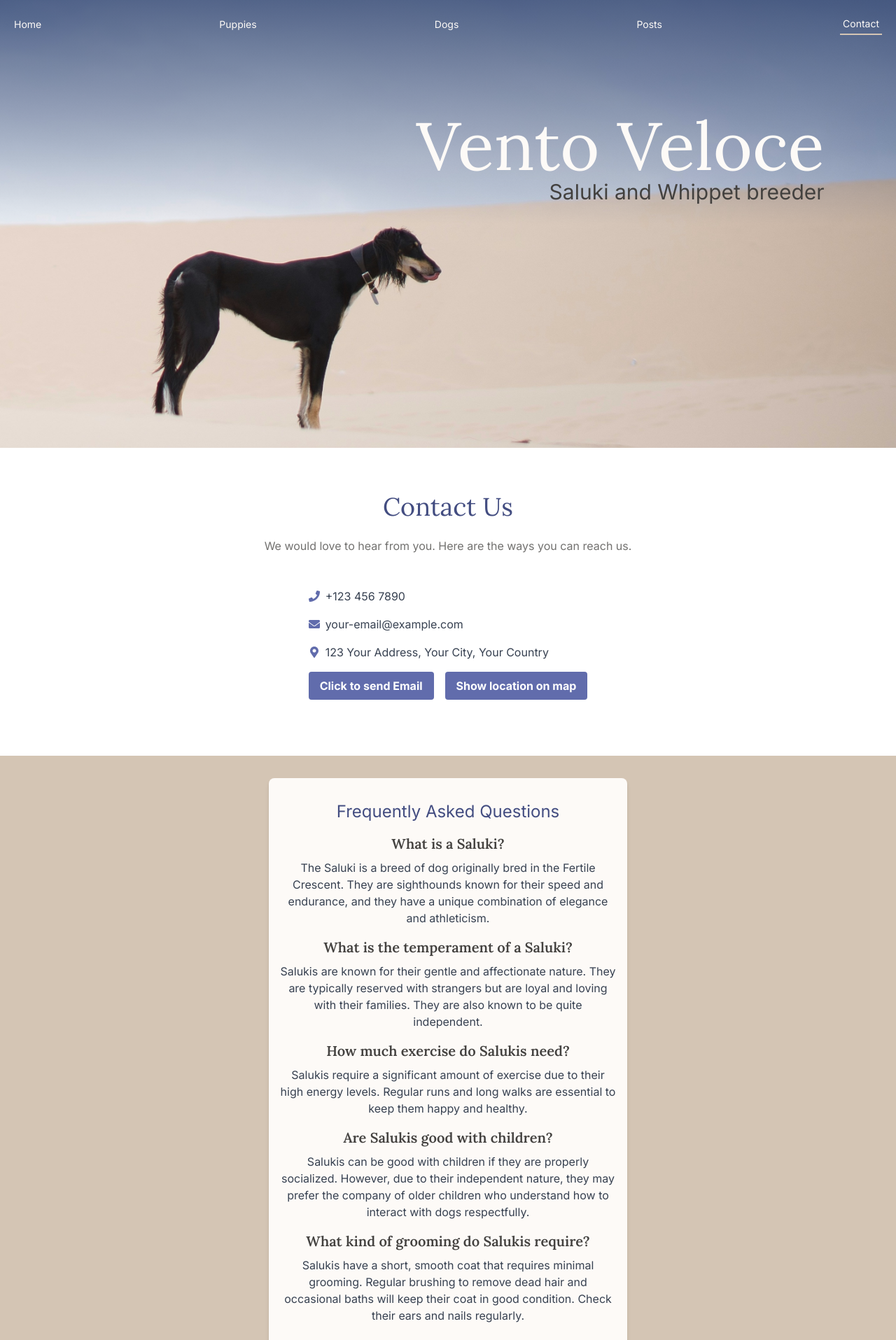
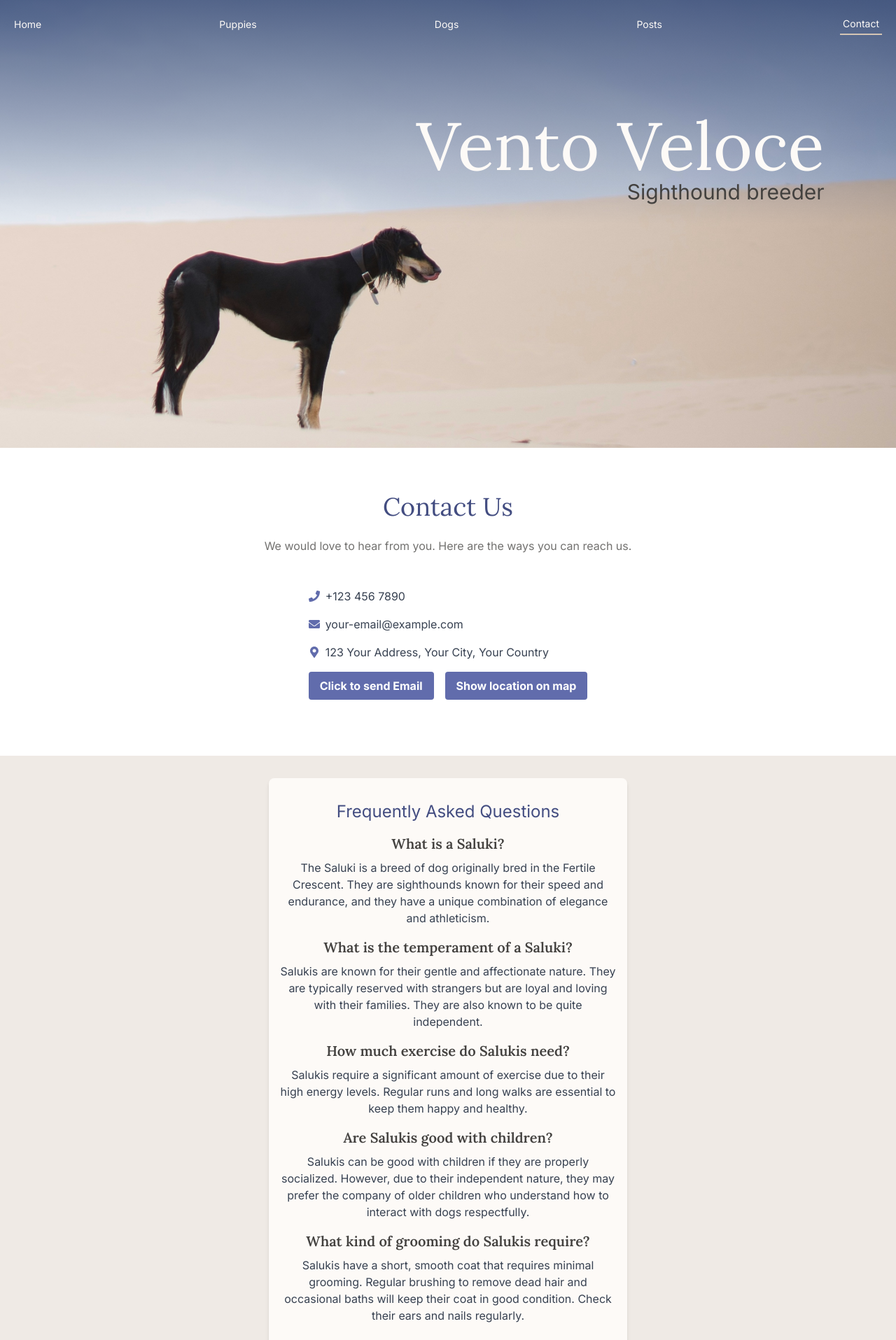
Before and after one commit to SVMaxica/salukikennel, a React (Vite) app: page /contact in a window 1280 px wide. Shown: the top 1915 px of the page at 70% size. Built offline with nearby package versions, Linux system fonts and the light colour scheme.

Commit message:
added dispatch to trigger token manually

```diff
--- a/github/workflows/renew_token.yml
+++ b/github/workflows/renew_token.yml
@@ -1,6 +1,7 @@
 name: Renew Instagram Access Token
 
 on:
+workflow_dispatch: # Allows manual triggering of the action
   schedule:
     - cron: '0 0 */59 * *' # Runs every 59 days
 
--- a/src/components/Hero.tsx
+++ b/src/components/Hero.tsx
@@ -10,7 +10,7 @@ const Hero = () => {
       <img src={heroImage} alt="Image of a saluki in the desert" className="absolute top-0 left-0 w-full h-full object-cover" />
       <div className="absolute top-[35%] md:top-[32%]  xl:top-[25%] right-[5%] md:right-[8%] w-[400px] h-[60px] xl:w-[600px] text-right z-30">
       <h1 className="text-5xl md:text-6xl xl:text-8xl font-lora text-baby-powder">Vento Veloce</h1>
-      <h4 className="text-base md:text-xl xl:text-3xl font-inter text-charcoal">Saluki and Whippet breeder</h4>
+      <h4 className="text-base md:text-xl xl:text-3xl font-inter text-charcoal">Sighthound breeder</h4>
       </div>
       {/* <div className="absolute top-[33%] md:top-[30%]  xl:top-[28%] right-[5%] md:right-[8%] w-[400px] h-[60px] xl:w-[600px] text-right z-30">
         <h1 className="text-5xl md:text-6xl xl:text-8xl font-lora text-baby-powder">Vento Veloce</h1>
--- a/src/pages/Contact.tsx
+++ b/src/pages/Contact.tsx
@@ -65,7 +65,7 @@ const Contact: React.FC = () => {
           ></iframe>
         </div>
       )}
-      <div className='bg-almond w-full mt-8'>
+      <div className='bg-platinum w-full mt-8'>
       <div className="faqs max-w-lg mx-auto p-4 bg-baby-powder shadow-md rounded-lg mt-8 mb-8">
         <h2 className="text-2xl text-liberty font-lorafont-bold pt-4 mb-4">Frequently Asked Questions</h2>
         {contactContent.faqs.map((faq, index) => (
--- /dev/null
+++ b/src/utils/fetchStrapiData.ts
@@ -0,0 +1,27 @@
+
+import axios from 'axios';
+
+// Bas-URL för Strapi API:t. Ersätt 'din-strapi-url-här' med din faktiska URL.
+const STRAPI_BASE_URL = 'https://din-strapi-url-här/api';
+
+
+const STRAPI_ACCESSTOKEN = process.env.STRAPI_ACCESSTOKEN;
+
+// Denna funktion gör en GET-förfrågan till en specifik endpoint på Strapi och returnerar datan.
+// 'endpoint' parametern specificerar vilken del av API:t som ska hämtas, t.ex. 'testimonials' eller 'litters'.
+export const fetchStrapiData = async (endpoint: string) => {
+  try {
+    // Vi använder axios för att göra en GET-begäran till Strapi API:t.
+    // Vi skickar med vår access token i Authorization-headern för att autentisera.
+    const response = await axios.get(`${STRAPI_BASE_URL}/${endpoint}`, {
+      headers: {
+        Authorization: `Bearer ${STRAPI_ACCESSTOKEN}`, // Strapi kräver att vi autentiserar med Bearer-token.
+      },
+    });
+    return response.data; // Returnerar datan från Strapi API:t om anropet lyckas.
+  } catch (error) {
+    // Fångar och loggar eventuella fel som uppstår vid hämtningen.
+    console.error('Error fetching data from Strapi:', error);
+    throw new Error('Failed to fetch Strapi data'); // skickar ett felmeddelande om något går snett.
+  }
+};
```
Also changed, not shown: src/components/Testimonials.tsx (+0 -49 lines).
